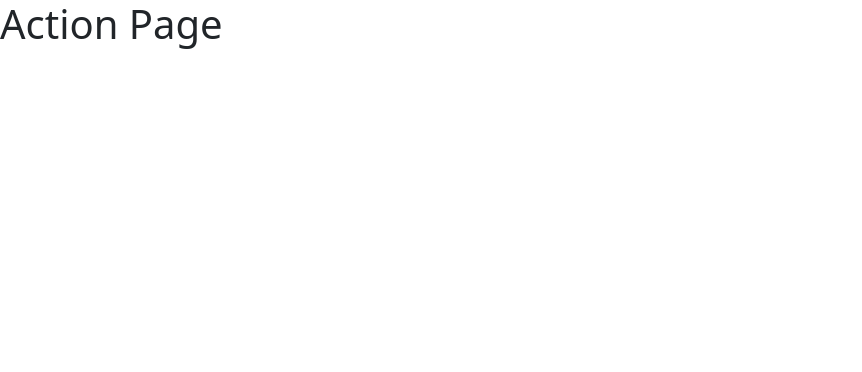
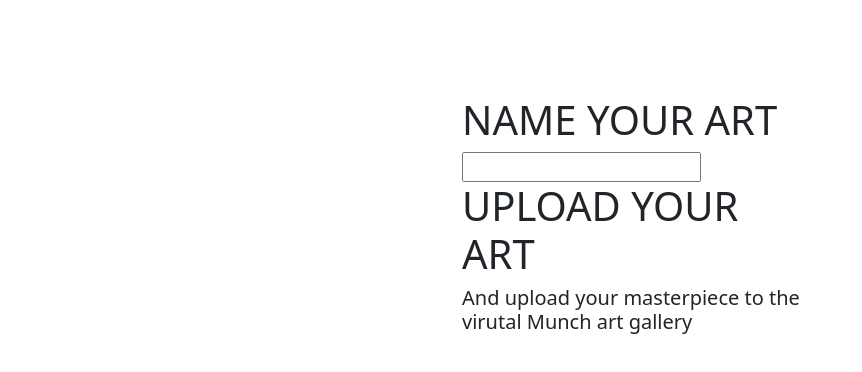
Before and after one commit to Marius1235/Naples, a React (Create React App) app: page /ActionPage in a window 1280 px wide. Shown: the top 372 px of the page, without its empty margins (0-862 px from the left). Built offline with nearby package versions, Linux system fonts and the light colour scheme.

Commit message:
Action page fin.

```diff
--- /dev/null
+++ b/src/components/ActionPageComponent.tsx
@@ -0,0 +1,87 @@
+// Imports:
+import 'bootstrap/dist/css/bootstrap.min.css';
+import { useContext } from "react";
+import { CapturedImageContext } from "../contexts/CapturedImageContext";
+import { Link } from 'react-router-dom';
+import { useNavigate } from "react-router-dom";
+
+// Component for ActionPage with the name of the art and the image
+// object
+const ActionPageComponent = () => {
+	// Image from context, after it is munchified
+	const capturedImage = useContext(CapturedImageContext);
+
+    return (
+        // Grid layout for the page
+		<div className="container mt-5">
+            <div className="row">
+                <div className="col-sm">
+                </div>
+                <div className="col-sm mt-5">
+
+					<h1>NAME YOUR ART</h1>
+					<div className="form-group">
+						<input type="text" id="artNameText"/>
+						{capturedImage?.capturedImage && (
+							<img src={capturedImage.capturedImage} alt="Munchified Image" />
+						)}
+					</div>
+					<h1>UPLOAD YOUR ART</h1>
+					{/* // POST to sql database goes here? */}
+
+
+					<h5>And upload your masterpiece to the virutal Munch art gallery</h5>
+
+                </div>
+                <div className="col-sm">
+                </div>
+            </div>
+        </div>
+
+    );
+};
+
+// Export for use in pages
+
+/*
+// Import axios for making HTTP requests
+import axios from 'axios';
+
+// Define a function to post the art name and image to the database
+const postArt = async () => {
+  // Get the art name from the input element
+  const artName = document.getElementById("artNameText").value;
+  // Get the image data from the context
+  const imageData = capturedImage?.capturedImage;
+  // Check if both are valid
+  if (artName && imageData) {
+    // Create a form data object to send the data as multipart/form-data
+    const formData = new FormData();
+    // Append the art name and image data to the form data
+    formData.append("artName", artName);
+    formData.append("imageData", imageData);
+    // Make a POST request to the database endpoint with the form data
+    try {
+      const response = await axios.post("/api/database", formData);
+      // Handle the response
+      if (response.status === 200) {
+        // Success
+        console.log("Art posted successfully");
+      } else {
+        // Error
+        console.error("Art posting failed");
+      }
+    } catch (error) {
+      // Handle the error
+      console.error(error);
+    }
+  } else {
+    // Invalid input
+    console.warn("Please enter a valid art name and image");
+  }
+};
+
+
+
+*/
+export default ActionPageComponent;
--- a/src/pages/ActionPage.tsx
+++ b/src/pages/ActionPage.tsx
@@ -1,11 +1,12 @@
+import "bootstrap/dist/css/bootstrap.min.css";
+import ActionPageComponent from "../components/ActionPageComponent";
 
 
 const ActionPage = () => {
-
     return (
         <div>
-            <h1> Action Page </h1>
-        </div>
+			<ActionPageComponent/>
+		</div>
     );
 
 };
--- a/src/pages/ChooseBackgroundPage.tsx
+++ b/src/pages/ChooseBackgroundPage.tsx
@@ -3,6 +3,7 @@ import BackgroundImageList from "../components/BackgroundImageList"
 
 const ChooseBackgroundPage = () => {
     return(
+
         <div>
             <BackgroundImageList/>
         </div>
--- a/src/pages/index.ts
+++ b/src/pages/index.ts
@@ -4,4 +4,4 @@ import PictureChoicePage from "./PictureChoicePage";
 import RemovedBackgroundPage from "./RemovedBackgroundPage";
 import ActionPage from "./ActionPage";
 
-export { TakePicturePage, PictureChoicePage, ChooseBackgroundPage, RemovedBackgroundPage, ActionPage  }
+export { TakePicturePage, PictureChoicePage, ChooseBackgroundPage, RemovedBackgroundPage, ActionPage }
```
Also changed, not shown: src/assets/images/placeholder.jpg (added).
